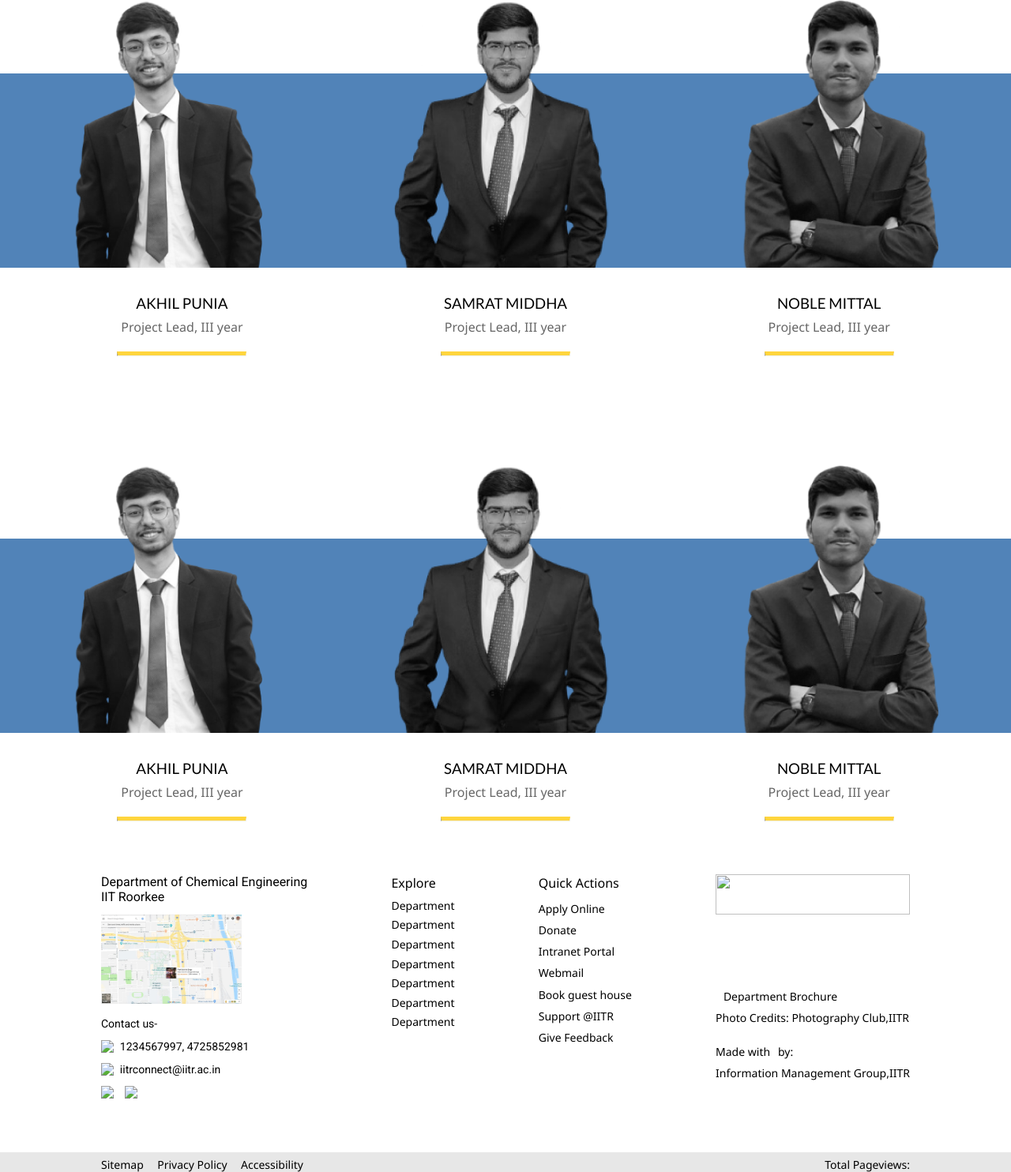
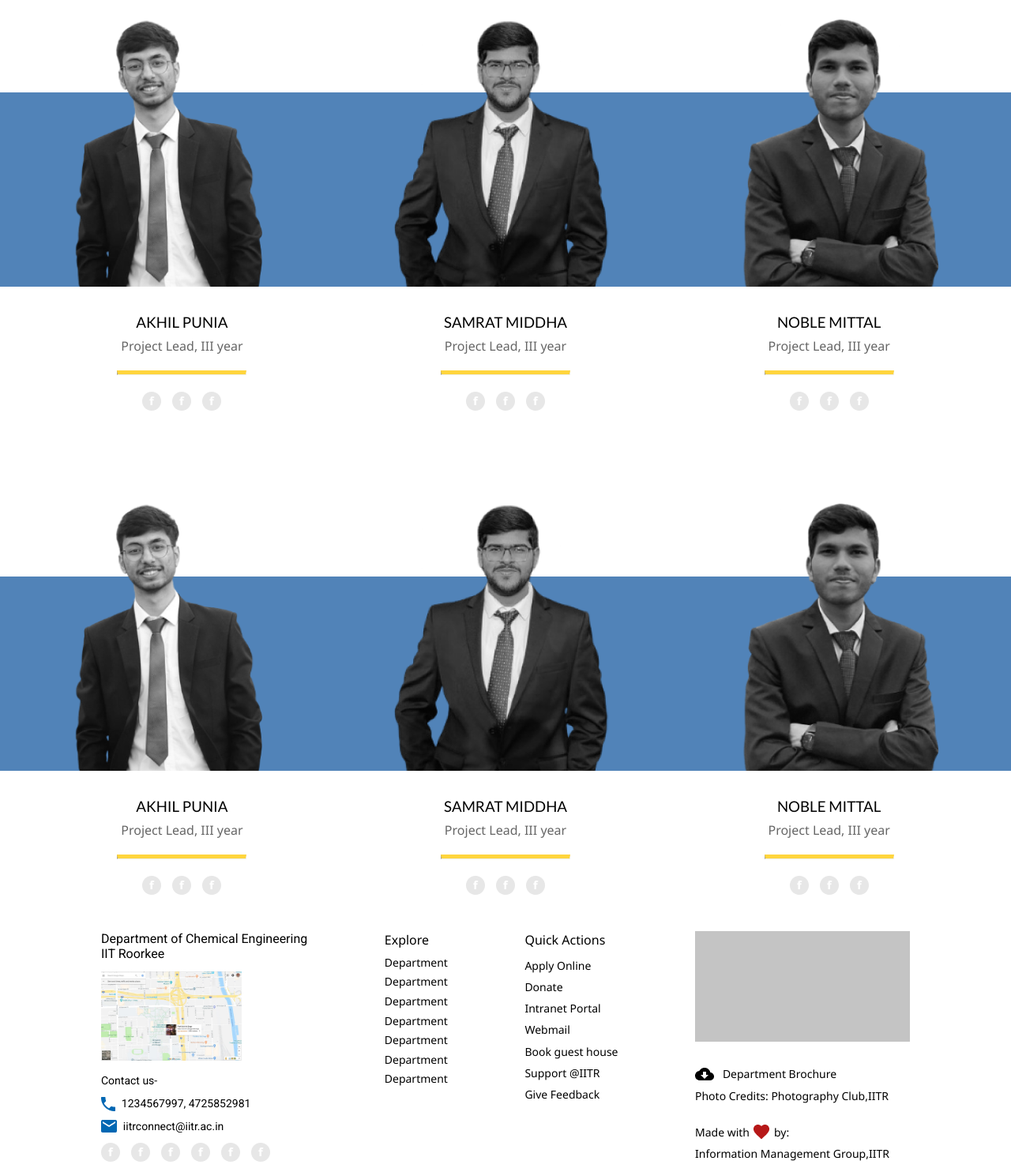
Before and after one commit to AdarshM-07/Web-D, a plain HTML site: page index.html in a window 1280 px wide. Shown: the part 1316-2800 px from the top of the page at 79% size. Drawn offline with nearby package versions, Linux system fonts and the light colour scheme; files whose address does not match are found by name.

Commit message:
Update index.html

```diff
--- a/index.html
+++ b/index.html
@@ -16,7 +16,7 @@
 <body >
     <div style="display: flex; justify-content: space-between; flex-wrap:wrap" class="light">
     <div style="width: 61%;">
-    <img width= 60% src="iitr logo 4.png" alt="iitr_logo"  >
+    <img width= 60% src="items/iitr logo 4.png" alt="iitr_logo"  >
 
     </div>
     <div>
@@ -36,7 +36,7 @@
                  <p style="background-color:  #1A76BB;color:#F8F8F8 ;border: 1px solid #1A76BB; font-size: 14px;font-family: Lato;margin: 3%; ">A</p></div>
         </div>
         <div>
-            <img src="Vector (1).png" alt="">
+            <img src="items/Vector (1).png" alt="">
         </div>
 
     </div>
@@ -134,7 +134,7 @@
                         Home
                     </p>
                 </div>
-                <img src="mdi_keyboard_arrow_right.png" height="20px" width="20px">
+                <img src="items/mdi_keyboard_arrow_right.png" height="20px" width="20px">
                 </img>
                 <div class="ui link">
                     <p  style="color: white; font-weight: 300 ;  font-size: 14px; font-weight: 400; font-family: Lato;">
@@ -190,7 +190,7 @@
                       <hr style="border-top: 5px solid #FFD53D; font-weight: bold; margin-left: 30%;margin-right: 30%; margin-top: 5%; ">
             </div>
             <DIV style="display: flex; justify-content: center; padding: 5%;">
-                <img src="Group 197.png" alt="">
+                <img src="items/Group 197.png" alt="">
             </DIV>
         </div>
         <div class="txt-container">
@@ -203,7 +203,7 @@
 
             </div>
             <DIV style="display: flex; justify-content: center; padding: 5%;">
-                <img src="Group 197.png" alt="">
+                <img src="items/Group 197.png" alt="">
             </DIV>
         </div>
         <div class="txt-container">
@@ -216,7 +216,7 @@
 
             </div>
             <DIV style="display: flex; justify-content: center; padding: 5%;">
-                <img src="Group 197.png" alt="">
+                <img src="items/Group 197.png" alt="">
             </DIV>
         </div>
     </div>
@@ -248,7 +248,7 @@
                   <hr style="border-top: 5px solid #FFD53D; font-weight: bold; margin-left: 30%;margin-right: 30%; margin-top: 5%; ">
         </div>
         <DIV style="display: flex; justify-content: center; padding: 5%;">
-            <img src="Group 197.png" alt="">
+            <img src="items/Group 197.png" alt="">
         </DIV>
     </div>
     <div class="txt-container">
@@ -261,7 +261,7 @@
 
         </div>
         <DIV style="display: flex; justify-content: center; padding: 5%;">
-            <img src="Group 197.png" alt="">
+            <img src="items/Group 197.png" alt="">
         </DIV>
     </div>
     <div class="txt-container">
@@ -274,7 +274,7 @@
 
         </div>
         <DIV style="display: flex; justify-content: center; padding: 5%;">
-            <img src="Group 197.png" alt="">
+            <img src="items/Group 197.png" alt="">
         </DIV>
     </div>
 </div>
@@ -304,7 +304,7 @@
                   <hr style="border-top: 5px solid #FFD53D; font-weight: bold; margin-left: 30%;margin-right: 30%; margin-top: 5%; ">
         </div>
         <DIV style="display: flex; justify-content: center; padding: 5%;">
-            <img src="Group 197.png" alt="">
+            <img src="items/Group 197.png" alt="">
         </DIV>
     </div>
     <div class="txt-container">
@@ -317,7 +317,7 @@
 
         </div>
         <DIV style="display: flex; justify-content: center; padding: 5%;">
-            <img src="Group 197.png" alt="">
+            <img src="items/Group 197.png" alt="">
         </DIV>
     </div>
     <div class="txt-container">
@@ -330,7 +330,7 @@
 
         </div>
         <DIV style="display: flex; justify-content: center; padding: 5%;">
-            <img src="Group 197.png" alt="">
+            <img src="items/Group 197.png" alt="">
         </DIV>
     </div>
 </div>
@@ -342,18 +342,18 @@
         <img src="google-maps-chicago-100780535-large 1.png" height=113 width=68% style="padding-bottom: 5%;"">
         <p style="font-family: Roboto; font-size: 14px; margin-bottom: 5%;">Contact us-</p>
         <div style="display: flex;justify-content: flex-start; align-items: flex-start;">
-            <img src="Vector (4).png" style="padding-right: 3%;">
+            <img src="items/Vector (4).png" style="padding-right: 3%;">
             <p style="font-family: Roboto; font-size: 14px; margin-bottom: 5%;">1234567997, 4725852981</p>
 
         </div>
         <div style="display: flex;justify-content: flex-start; align-items: flex-start;">
-            <img src="Vector (5).png" style="padding-right: 3%;">
+            <img src="items/Vector (5).png" style="padding-right: 3%;">
             <p style="font-family: Roboto; font-size: 14px; margin-bottom: 5%;">iitrconnect@iitr.ac.in</p>
 
         </div>
         <div>
-            <img src="Group 197.png" style="padding-right: 4%;" >
-            <img src="Group 197.png"  >
+            <img src="items/Group 197.png" style="padding-right: 4%;" >
+            <img src="items/Group 197.png"  >
         </div>
     </div>
     <div  >
@@ -381,9 +381,9 @@
         <!-- <img src="explore (1).png" alt=""> -->
     </div>
     <div  >
-        <img src="Rectangle 347.png" alt="" style="padding-bottom: 10%;" width=100% height=42%>
+        <img src="items/Rectangle 347.png" alt="" style="padding-bottom: 10%;" width=100% height=42%>
         <div style="display: flex; justify-content: flex-start; align-items: center;padding-bottom: 3%;">
-        <img src="Vector (2).png" alt="">
+        <img src="items/Vector (2).png" alt="">
         <p style="font-family: Noto Sans; font-size: 14px; margin-left: 4%;">Department Brochure</p>
     </div>
     <div>
@@ -392,7 +392,7 @@
     </div>
     <div style="display: flex;padding-bottom: 3%;">
         <p style="font-family: Noto Sans; font-size: 14px; ">Made with </p>
-        <img src="Vector (3).png" alt="" style="padding-left: 2%;padding-right: 2%;">
+        <img src="items/Vector (3).png" alt="" style="padding-left: 2%;padding-right: 2%;">
         <p style="font-family: Noto Sans; font-size: 14px; "> by:</p>
 
 
```
